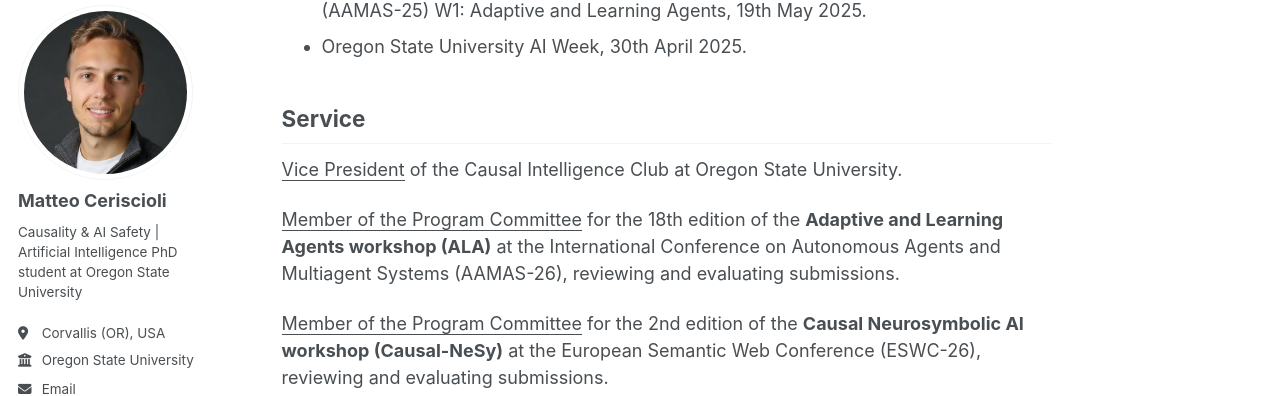
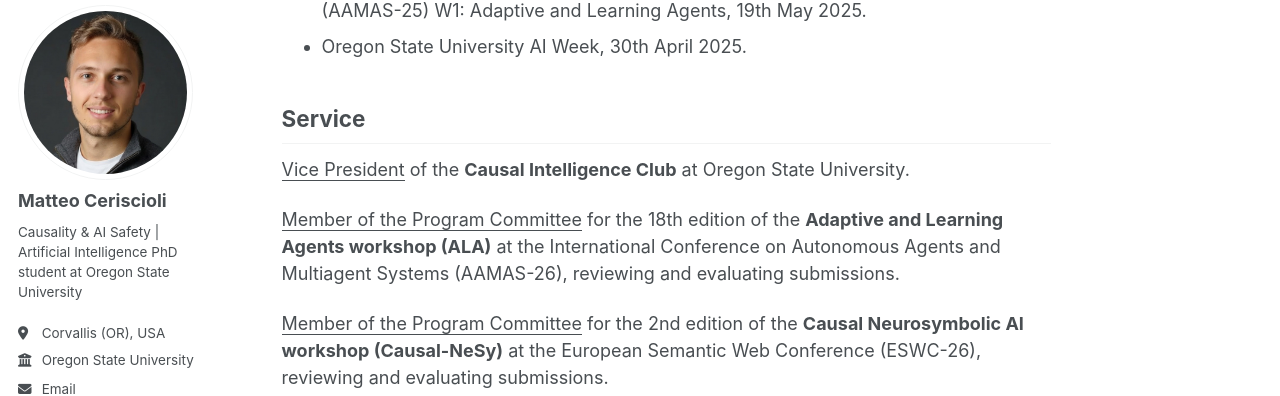
Before and after one commit to matteoceriscioli/matteoceriscioli.github.io, a Jekyll site: the page built from _pages/about.md, in a window 1280 px wide and 900 px high, scrolled down 1812 px. Shown: the part 101-497 px from the top of the window. Built offline with Jekyll 4.4.1, drawn with Linux system fonts in a browser that asks for light colours; some web fonts are replaced.

```diff
--- a/_pages/about.md
+++ b/_pages/about.md
@@ -45,7 +45,7 @@ World Models Even Under Mediation](https://neurips.cc/virtual/2025/poster/118687
 - Oregon State University AI Week, 30th April 2025.
 
 ## Service
-<ins>Vice President</ins> of the Causal Intelligence Club at Oregon State University.
+<ins>Vice President</ins> of the **Causal Intelligence Club** at Oregon State University.
 
 <ins>Member of the Program Committee</ins> for the 18th edition of the **Adaptive and Learning Agents workshop (ALA)** at the International Conference on Autonomous Agents and Multiagent Systems (AAMAS-26), reviewing and evaluating submissions.
 
```
